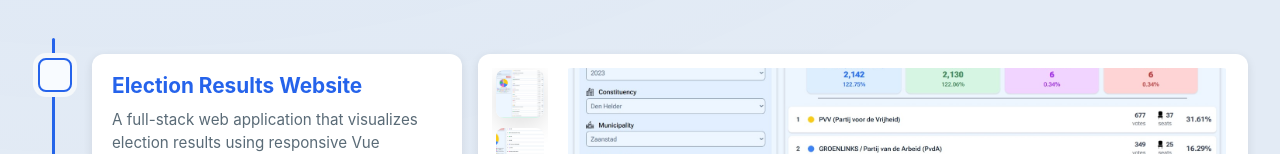
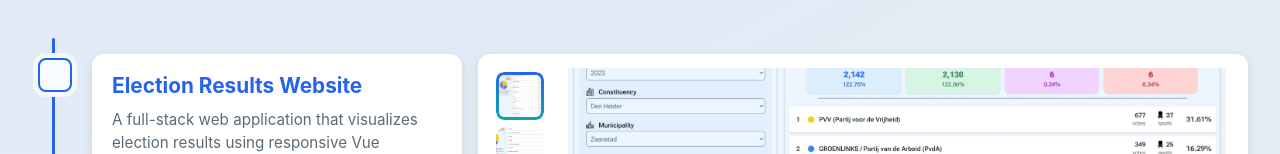
Before and after one commit to olenavelychko1/olenavelychko1.github.io, a Vue app in the folder frontend/: page / in a window 1280 px wide. Shown: the part 646-800 px from the top of the page. Built offline with nearby package versions, Linux system fonts and the light colour scheme.

Commit message:
fix: highlight active thumbnail buttons correctly; add scale animation on hover

```diff
--- a/frontend/src/components/MediaGallery.vue
+++ b/frontend/src/components/MediaGallery.vue
@@ -1,11 +1,9 @@
 <script setup>
-import { ref, onMounted, watch, nextTick } from 'vue';
+import { ref, onMounted, watch } from 'vue';
 
 
 const props = defineProps({
     images: { type: Array, default: () => [] },
-    // optional: you can expose a fixed visible height (px) if you want
-    visibleHeightPx: { type: Number, default: 360 }
 });
 
 const currentIndex = ref(-1);
@@ -101,15 +99,13 @@ watch(() => props.images, (newImgs) => {
     box-sizing: border-box;
     max-height: 100%;
     /* constrain thumbnails to container height */
-    overflow: auto;
-    /* scroll thumbnails inside the column if too tall */
+    overflow: auto; /* keep scrolling behavior */
+    padding-bottom: 8px; /* buffer so last item won't touch bottom */
 }
 
 .thumb-btn {
     width: 48px;
     height: 48px;
-    border-radius: 6px;
-    overflow: hidden;
     cursor: pointer;
     padding: 0;
     border: none;
@@ -120,13 +116,62 @@ watch(() => props.images, (newImgs) => {
     justify-content: center;
     border-radius: 8px;
     overflow: hidden;
+    transition: width 0.15s ease, height 0.15s ease;
 }
+
+.thumb-btn.active {
+    position: relative;
+    z-index: 1;
+}
+
+/* I put a pseudo-element on top of the picture (hence the "after"),
+to simulate a rounded border with a gradient,
+as it normally can't be round with a gradient */
+.thumb-btn.active::after {
+    content: "";
+    position: absolute;
+    inset: 0;
+    /* covers entire button */
+    border-radius: 8px;
+    padding: 3px;
+    /* border thickness */
+    background: linear-gradient(180deg, var(--accent-2), var(--accent));
+
+    /* Create hole in the middle (standard + webkit) */
+    mask:
+        linear-gradient(#fff 0 0) content-box,
+        linear-gradient(#fff 0 0);
+    mask-composite: exclude;
+    -webkit-mask:
+        linear-gradient(#fff 0 0) content-box,
+        linear-gradient(#fff 0 0);
+    -webkit-mask-composite: xor;
+
+    pointer-events: none;
+}
+
+/* Hover: gentle scale-up */
+.thumb-btn:hover {
+    width: 54px;   /* slightly bigger */
+    height: 54px;
+}
+
+/* If it's active AND hover, combine both transforms */
+/* .thumb-btn.active:hover {
+    transform: translateY(-2px) scale(1.05);
+} */
+
+/* Keep the default active state unchanged */
+/* .thumb-btn.active {
+    transform: translateY(-2px);
+} */
 
 .thumb-btn img {
     width: 100%;
     height: 100%;
     object-fit: cover;
     display: block;
+
 }
 
 .video-icon {
@@ -140,16 +185,6 @@ watch(() => props.images, (newImgs) => {
     font-size: 10px;
 }
 
-.thumb-btn:focus {
-    outline: 2px solid var(--accent);
-    outline-offset: 2px;
-}
-
-.thumb-btn.active {
-    /* selected thumbnail styling */
-    transform: translateY(-2px);
-    box-shadow: 0 8px 24px rgba(0, 0, 0, 0.12);
-}
 
 /* main media viewer */
 .main-media {
```
